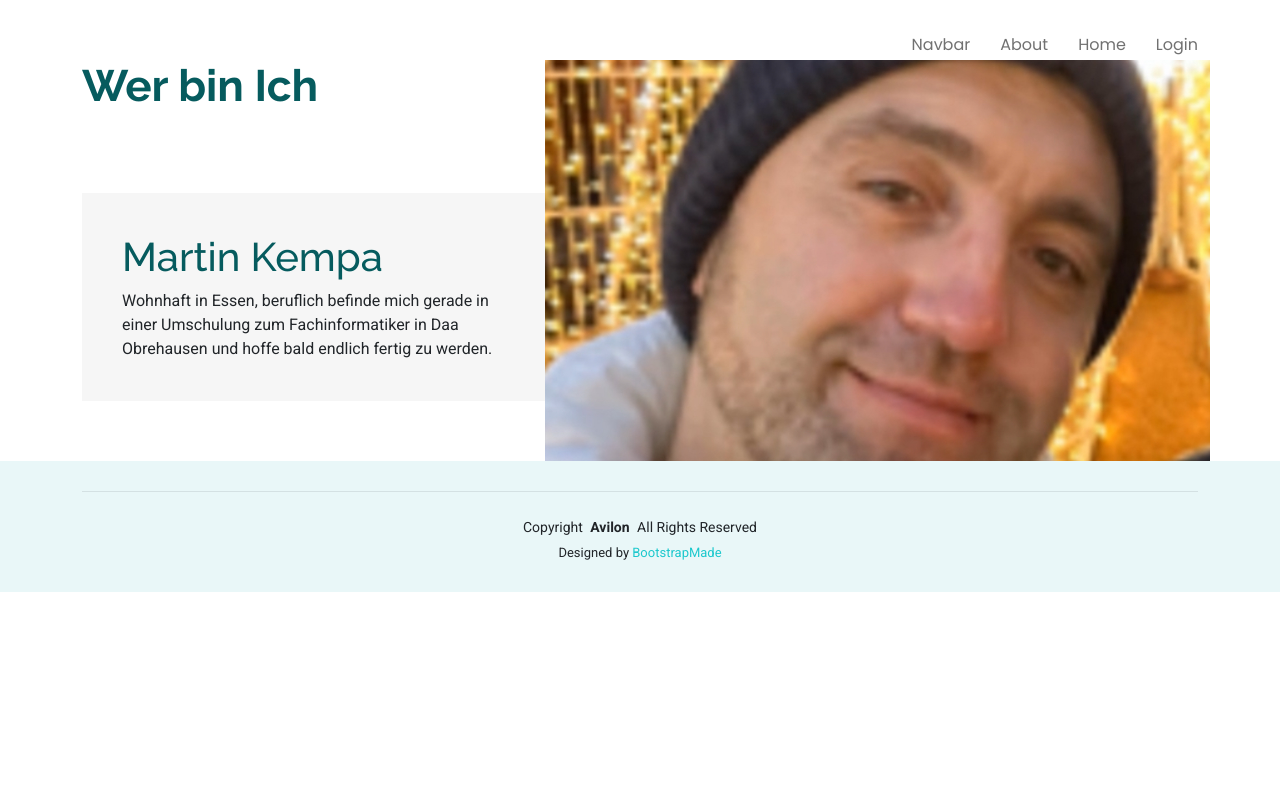
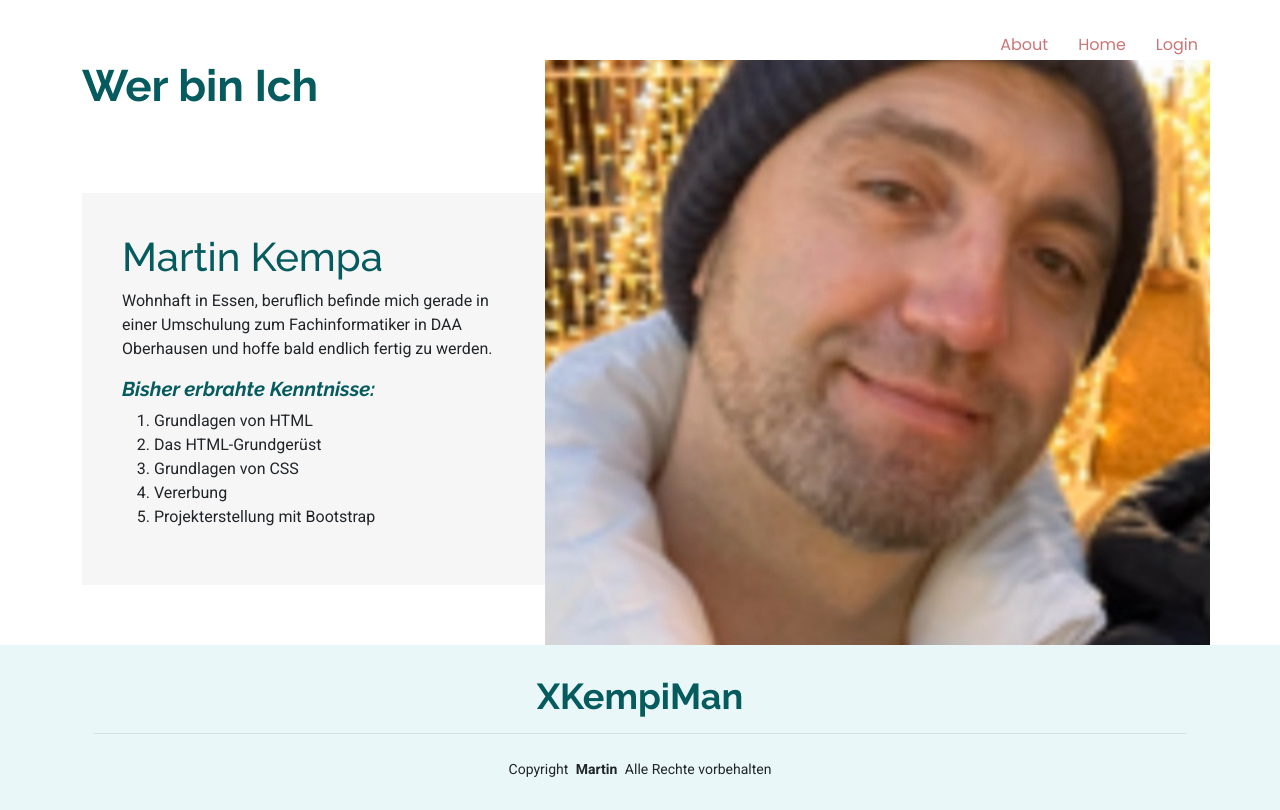
Before and after one commit to Malyelf/EK, a PHP site: page /about.php in a window 1280 px wide. Before the commit the page ends 592 px from the top, so only its background shows below. Run offline with PHP 8.4, Linux system fonts and the light colour scheme.

Commit message:
Bearbeitung 2

```diff
--- a/about.php
+++ b/about.php
@@ -8,14 +8,21 @@
 
         <div class="row position-relative">
 
-            <div class="col-lg-7 about-img" data-aos="zoom-out" data-aos-delay="00"><img src="assets/img/bild.jpeg"></div>
+            <div class="col-lg-7 about-img" data-aos="zoom-out" data-aos-delay="100"><img src="assets/img/bild.jpeg"></div>
 
                 <div class="col-lg-7" data-aos="fade-up" data-aos-delay="100">
                     <h2 class="inner-title">Wer bin Ich</h2>
                      <div class="our-story">
                               <h1>Martin Kempa</h1>
-                                <p>Wohnhaft in Essen, beruflich befinde mich gerade in einer Umschulung zum Fachinformatiker in Daa Obrehausen und hoffe bald endlich fertig zu werden.</p>
-
+                                <p>Wohnhaft in Essen, beruflich befinde mich gerade in einer Umschulung zum Fachinformatiker in DAA Oberhausen und hoffe bald endlich fertig zu werden.</p>
+                                <h5><b><i>Bisher erbrahte Kenntnisse:</i></b></h5>
+                                <ol>
+                                <li>Grundlagen von HTML </li>
+                                <li>Das HTML-Grundgerüst</li>
+                                <li>Grundlagen von CSS</li>
+                                <li>Vererbung</li>
+                                <li>Projekterstellung mit Bootstrap</li>
+                                 </ol>
 
                     </div>
                 </div>
@@ -26,6 +33,4 @@
     </div>
 
 </section><!-- /About Section -->
-
-
 <?php require_once('./assets/layout/footer.php'); ?>
--- a/assets/css/main.css
+++ b/assets/css/main.css
@@ -29,8 +29,8 @@
 
 /* Nav Menu Colors - The following color variables are used specifically for the navigation menu. They are separate from the global colors to allow for more customization options */
 :root {
-  --nav-color: rgba(18, 18, 18, 0.6);  /* The default color of the main navmenu links */
-  --nav-hover-color: #3cd719; /* Applied to main navmenu links when they are hovered over or active */
+  --nav-color: rgba(169, 27, 27, 0.6);  /* The default color of the main navmenu links */
+  --nav-hover-color: #292626; /* Applied to main navmenu links when they are hovered over or active */
   --nav-mobile-background-color: #ffffff; /* Used as the background color for mobile navigation menu */
   --nav-dropdown-background-color: #ffffff; /* Used as the background color for dropdown items that appear when hovering over primary navigation items */
   --nav-dropdown-color: #212529; /* Used for navigation links of the dropdown items in the navigation menu. */
@@ -64,6 +64,9 @@ body {
   color: var(--default-color);
   background-color: var(--background-color);
   font-family: var(--default-font);
+  margin: 0;
+  display: flex;
+  flex-direction: column;
 }
 
 a {
@@ -423,6 +426,9 @@ h6 {
   text-align: center;
   padding: 30px 0;
   position: relative;
+
+
+
 }
 
 .footer h3 {
@@ -438,6 +444,7 @@ h6 {
   font-style: italic;
   padding: 0;
   margin: 0 0 30px 0;
+
 }
 
 .footer .social-links {
@@ -468,6 +475,8 @@ h6 {
 .footer .copyright {
   padding-top: 25px;
   border-top: 1px solid color-mix(in srgb, var(--default-color), transparent 90%);
+
+
 }
 
 .footer .credits {
@@ -1598,6 +1607,3 @@ section,
 /*--------------------------------------------------------------
 # Starter Section Section
 --------------------------------------------------------------*/
-.starter-section {
-  /* Add your styles here */
-}
--- a/assets/layout/footer.php
+++ b/assets/layout/footer.php
@@ -1,25 +1,19 @@
 <footer id="footer" class="footer light-background">
 
+    <div class="container">
+      <h3 class="sitename">XKempiMan</h3>
       <div class="container">
         <div class="copyright">
-          <span>Copyright</span> <strong class="px-1 sitename">Avilon</strong> <span>All Rights Reserved</span>
+          <span>Copyright</span> <strong class="px-1 sitename">Martin</strong> <span>Alle Rechte vorbehalten</span>
         </div>
-        <div class="credits">
-          <!-- All the links in the footer should remain intact. -->
-          <!-- You can delete the links only if you've purchased the pro version. -->
-          <!-- Licensing information: https://bootstrapmade.com/license/ -->
-          <!-- Purchase the pro version with working PHP/AJAX contact form: [buy-url] -->
-          Designed by <a href="https://bootstrapmade.com/">BootstrapMade</a>
-        </div>
+
       </div>
-    </div>
-  </footer>
+
+    </footer>
 
   <!-- Scroll Top -->
   <a href="#" id="scroll-top" class="scroll-top d-flex align-items-center justify-content-center"><i class="bi bi-arrow-up-short"></i></a>
 
-  <!-- Preloader -->
-  <div id="preloader"></div>
 
   <!-- Vendor JS Files -->
   <script src="assets/vendor/bootstrap/js/bootstrap.bundle.min.js"></script>
--- a/assets/layout/header.php
+++ b/assets/layout/header.php
@@ -28,13 +28,6 @@
   <!-- Main CSS File -->
   <link href="assets/css/main.css" rel="stylesheet">
 
-  <!-- =======================================================
-  * Template Name: Avilon
-  * Template URL: https://bootstrapmade.com/avilon-bootstrap-landing-page-template/
-  * Updated: Aug 07 2024 with Bootstrap v5.3.3
-  * Author: BootstrapMade.com
-  * License: https://bootstrapmade.com/license/
-  ======================================================== -->
 </head>
 
 <body class="index-page">
@@ -47,15 +40,14 @@
 
       <nav id="navmenu" class="navmenu">
         <ul>
-        <li><a href="./index.php">Navbar</a></li>
+
         <li><a href="./about.php">About</a></li>
         <li><a href="./index.php">Home</a></li>
-        <li><a href="./about.php">Login</a></li>
+        <li><a href="./login.php">Login</a></li>
         </ul>
           <i class="mobile-nav-toggle d-xl-none bi bi-list"></i>
       </nav>
 
     </div>
   </header>
-
   <main class="main">
--- a/index.php
+++ b/index.php
@@ -4,11 +4,6 @@
       <section id="hero" class="hero section dark-background">
 
         <div id="hero-carousel" data-bs-interval="5000" class="container carousel carousel-fade" data-bs-ride="carousel">
-
-          <!-- Slide 1 -->
-
-
-
               <div class="carousel-container">
                 <h2 class="animate__animated animate__fadeInDown">Herzlich wilkommen <span>auf meiner persönlichen Webseite!</span></h2>
                 <p class="animate__animated animate__fadeInUp">Kurs: Webprogramierung by Martin Kempa</p>
@@ -16,7 +11,6 @@
 
               </div>
 
-
         </div>
 
       </section><!-- /Hero Section -->
--- a/kontakt.php
+++ b/kontakt.php
@@ -1,7 +1,5 @@
 
 <?php require_once('./assets/layout/header.php'); ?>
-
-
     <!-- Contact Section -->
     <section id="contact" class="contact section">
 
@@ -31,7 +29,6 @@
                     <p>+49 1234 5678</p>
                   </div>
               </div><!-- End Info Item -->
-
               <div class="info-item d-flex" data-aos="fade-up" data-aos-delay="400">
                       <i class="bi bi-envelope flex-shrink-0"></i>
                       <div>
@@ -80,5 +77,4 @@
 
     </section><!-- /Contact Section -->
 
-
   <?php require_once('./assets/layout/footer.php'); ?>
```
Also changed, not shown: login.php (+22 -0 lines), forms/Readme.txt (deleted). Lines whose indentation alone changed are shown as unchanged.
